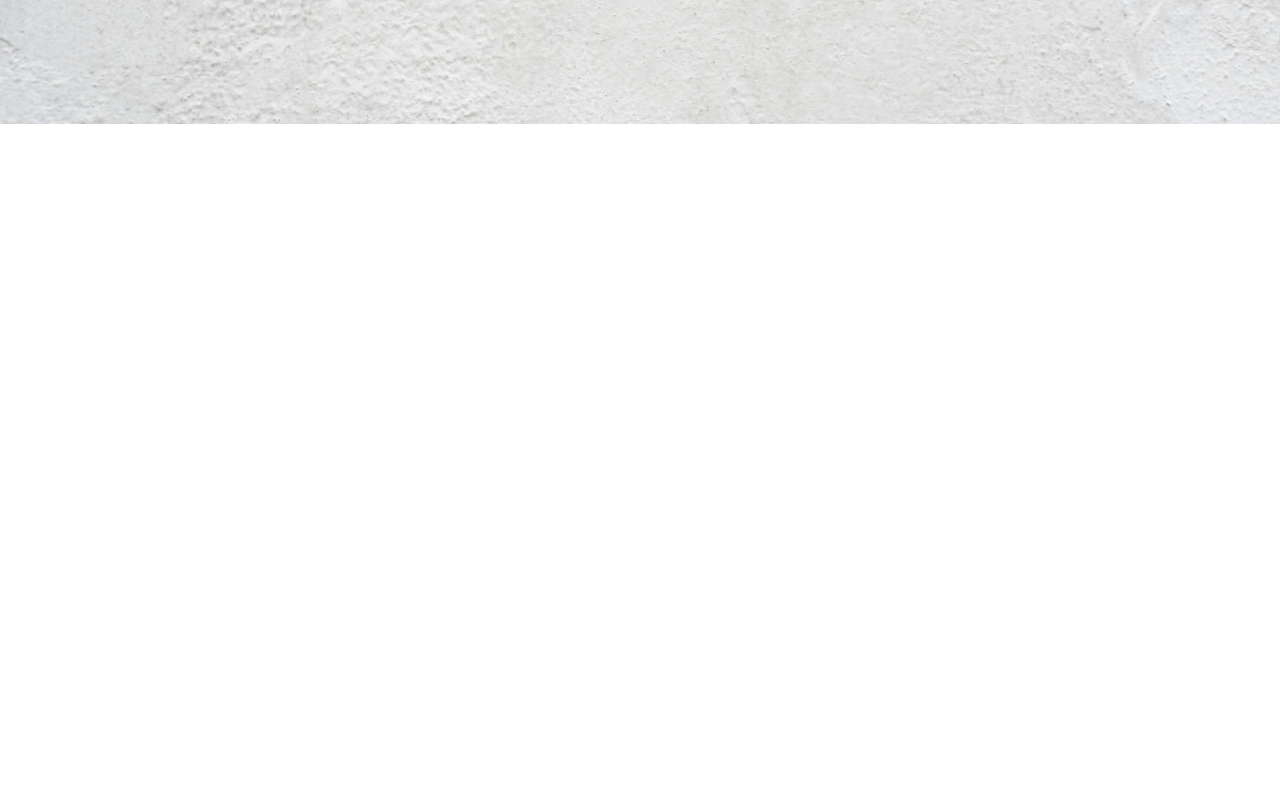
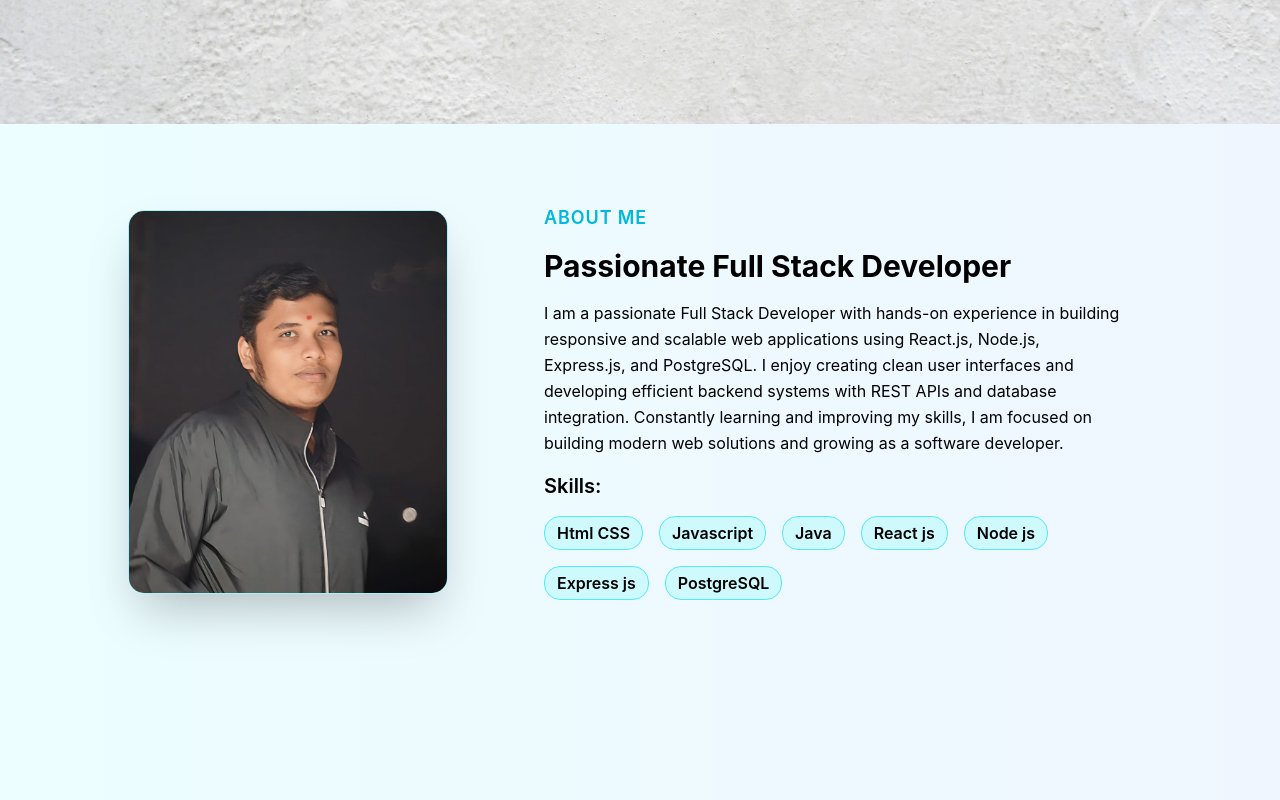
Before and after one commit to yashpatil-7580/portfolio_website, a React app: page / in a window 1280 px wide. Shown: the part 760-1560 px from the top of the page. Before the commit the page ends 884 px from the top, so only its background shows below. Built offline with nearby package versions, Linux system fonts and the light colour scheme; the HTML template or start-up script is replaced by a standard one.

Commit message:
Update App.jsx

```diff
--- a/src/App.jsx
+++ b/src/App.jsx
@@ -16,11 +16,11 @@ function App() {
     <>
     <Navbar/>
        <HeroSection/>
-      {/* <About/>
+       <About/>
       <Skills/>
      <Project/>
      <Education/>
-     <Contact/> */}
+     <Contact/>
     </>
   )
 }
```
